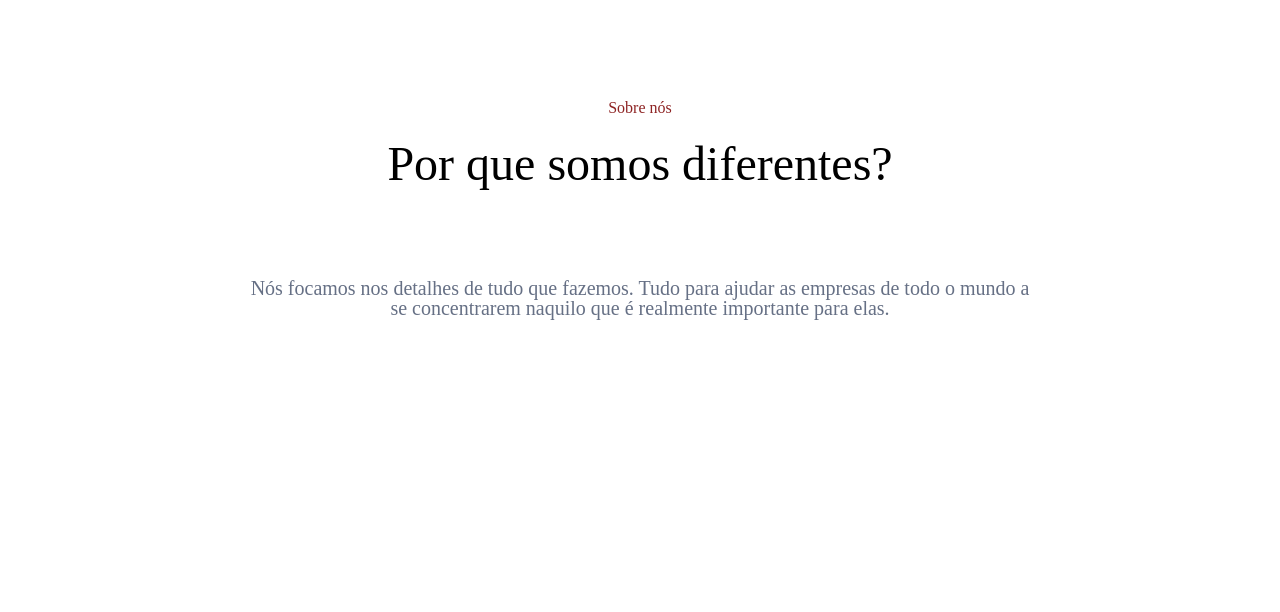
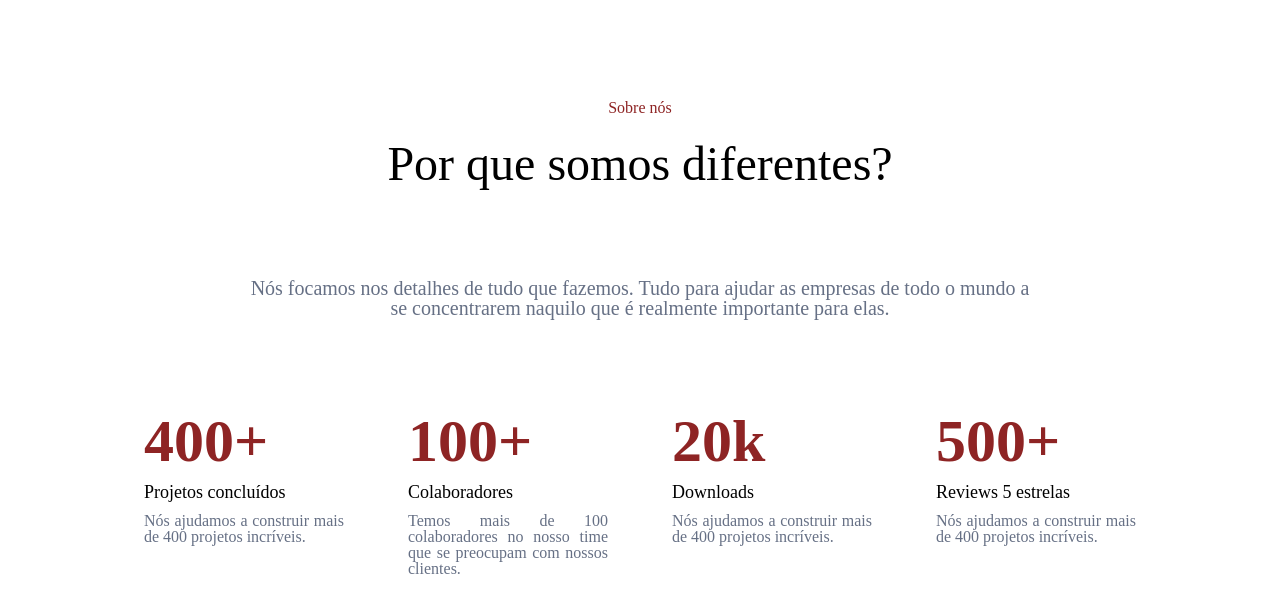
Before and after one commit to allanmalegretti/7DaysOfCode-HTMLeCSS-Alura, a plain HTML site: page index.html in a window 1280 px wide. Shown: the part 76-688 px from the top of the page. Drawn offline with Linux system fonts and the light colour scheme.

Commit message:
Dia 3 - Métricas

```diff
--- a/assets/css/style.css
+++ b/assets/css/style.css
@@ -55,6 +55,7 @@ body {
     display: flex;
     flex-direction: column;
     align-items: center;
+    height: 407px;
 }
 
 .sobre__nos span{
@@ -75,3 +76,34 @@ body {
     color: var(--text-color);
     font-size: 20px;
 }
+
+.metricas {
+    display: flex;
+    justify-content: space-between;
+    text-align: justify;
+    height: 288px;
+}
+
+.metricas div{
+    width: 280px;
+    /* align-items: flex-start; */
+    margin: 0px 32px;
+}
+
+.metricas span{
+    color: var(--main-color);
+    font-size: 60px;
+    font-weight: 600;
+}
+
+.metricas h2{
+    font-size: 18px;
+    margin: 12px 0px;
+    font-weight: 500;
+}
+
+.metricas p{
+    color: var(--text-color);
+    font-size: 16px;
+    margin: 12px 0px;
+}
--- a/index.html
+++ b/index.html
@@ -37,6 +37,29 @@
         <h1>Por que somos diferentes?</h1>
         <p>Nós focamos nos detalhes de tudo que fazemos. Tudo para ajudar as empresas de todo o mundo a se concentrarem naquilo que é realmente importante para elas.</p>
     </section>
+
+    <section class="metricas">
+        <div>
+            <span>400+</span>
+            <h2>Projetos concluídos</h2>
+            <p>Nós ajudamos a construir mais de 400 projetos incríveis.</p>
+        </div>
+        <div>
+            <span>100+</span>
+            <h2>Colaboradores</h2>
+            <p>Temos mais de 100 colaboradores no nosso time que se preocupam com nossos clientes.</p>
+        </div>
+        <div>
+            <span>20k</span>
+            <h2>Downloads</h2>
+            <p>Nós ajudamos a construir mais de 400 projetos incríveis.</p>
+        </div>
+        <div>
+            <span>500+</span>
+            <h2>Reviews 5 estrelas</h2>
+            <p>Nós ajudamos a construir mais de 400 projetos incríveis.</p>
+        </div>
+    </section>
 </body>
 
 </html>
```
Also changed, not shown: 1 other file.
